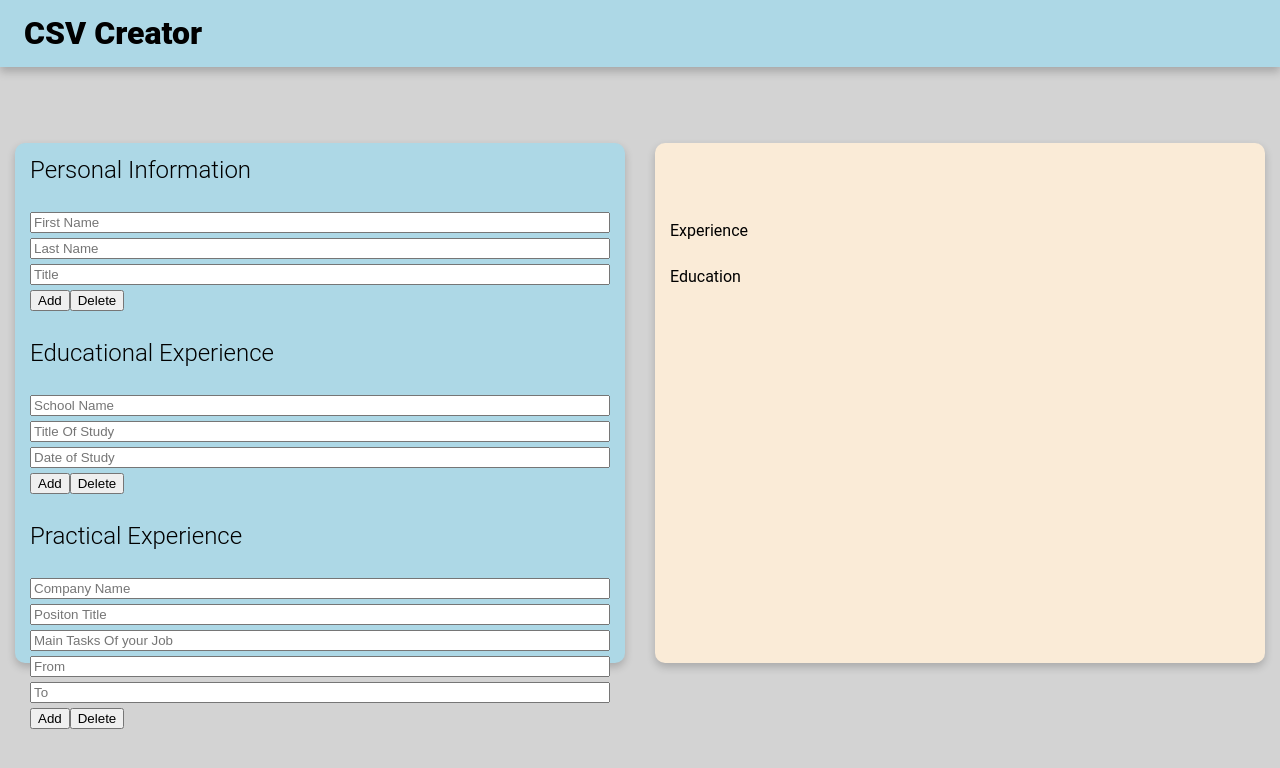
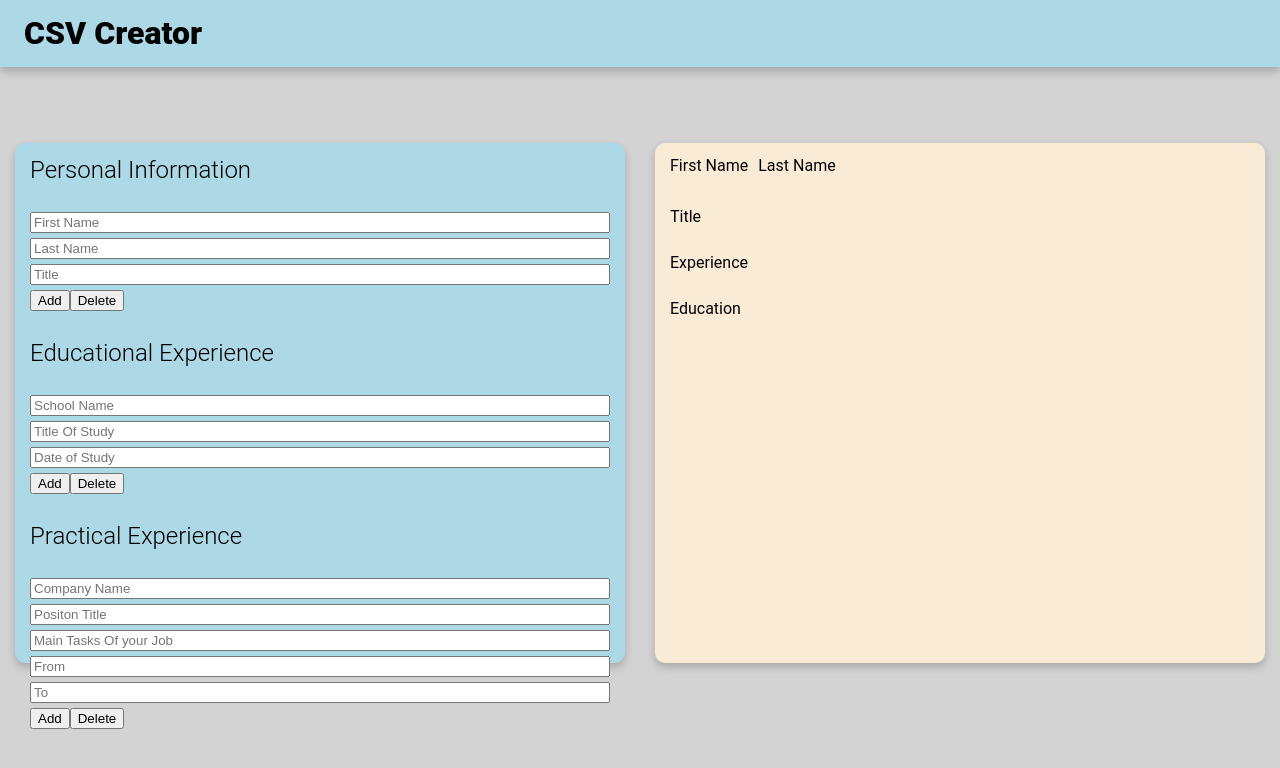
Before and after one commit to j-r-f-m/odin-cv-project, a React (Create React App) app: page / in a window 1280 px wide. Shown: the top 768 px of the page. Built offline with nearby package versions, Linux system fonts and the light colour scheme.

Commit message:
add prop support for title

```diff
--- a/src/App.js
+++ b/src/App.js
@@ -57,18 +57,6 @@ class App extends Component {
     console.log(this.state.persInfo);
   };
 
-  onSubmitTask = (e) => {
-    e.preventDefault();
-    this.setState({
-      tasks: this.state.task,
-      task: { text: "" },
-    });
-  };
-
-  test = () => {
-    console.log(this.state);
-  };
-
   // render jsx to html??
   render() {
     return (
--- a/src/components/InputPerso.js
+++ b/src/components/InputPerso.js
@@ -28,7 +28,7 @@ class PersonalInformation extends Component {
             onChange={this.props.iptLast}
           />
           <input
-            type="email"
+            type="text"
             placeholder="Title"
             className="form--inputs"
             name="title"
--- a/src/components/Output.js
+++ b/src/components/Output.js
@@ -10,13 +10,21 @@ class Output extends Component {
       <div id="output--container">
         <div className="out--info">
           <div className="output--name">
-            {this.props.state.persInfo.firstName}
+            {this.props.state.persInfo.firstName.length > 0
+              ? this.props.state.persInfo.firstName
+              : "First Name"}
           </div>
           <div className="output--name">
-            {this.props.state.persInfo.lastName}
+            {this.props.state.persInfo.lastName.length > 0
+              ? this.props.state.persInfo.lastName
+              : "Last Name"}
           </div>
         </div>
-        <div className="output--title">{this.props.state.persInfo.title}</div>
+        <div className="output--title">
+          {this.props.state.persInfo.title.length > 0
+            ? this.props.state.persInfo.title
+            : "Title"}
+        </div>
 
         <h3 className="output--header">Experience</h3>
         <h3 className="output--header">Education</h3>
```
